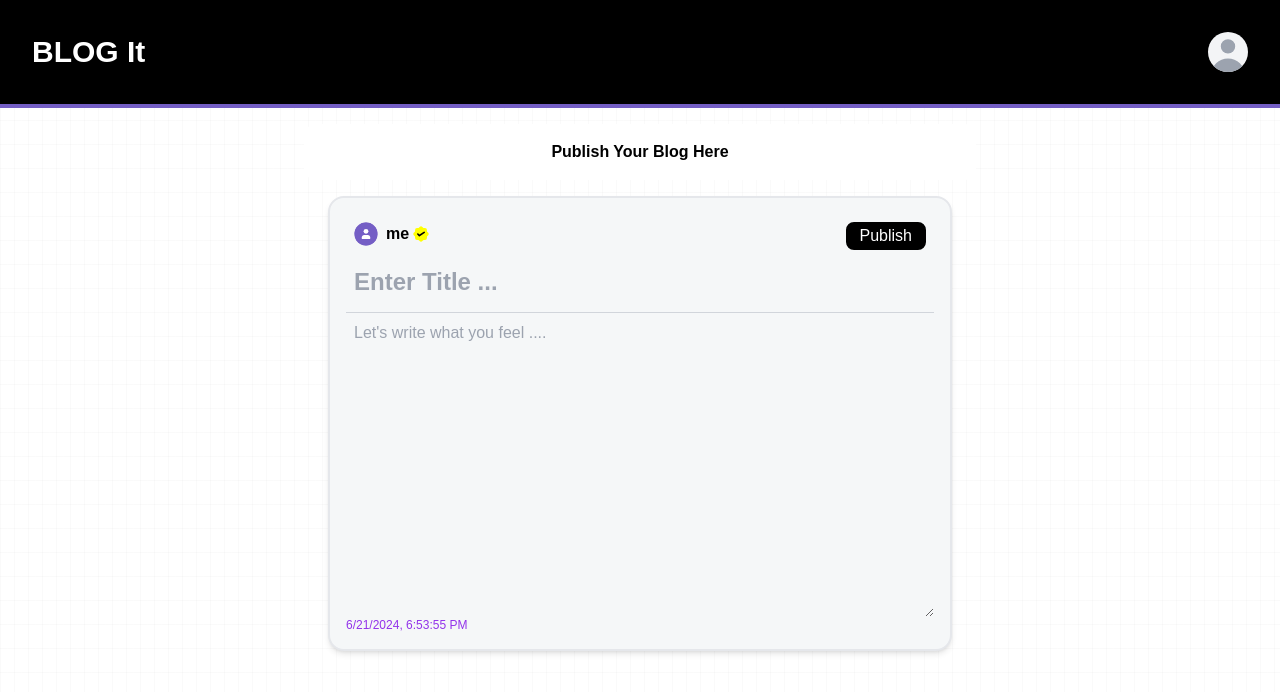
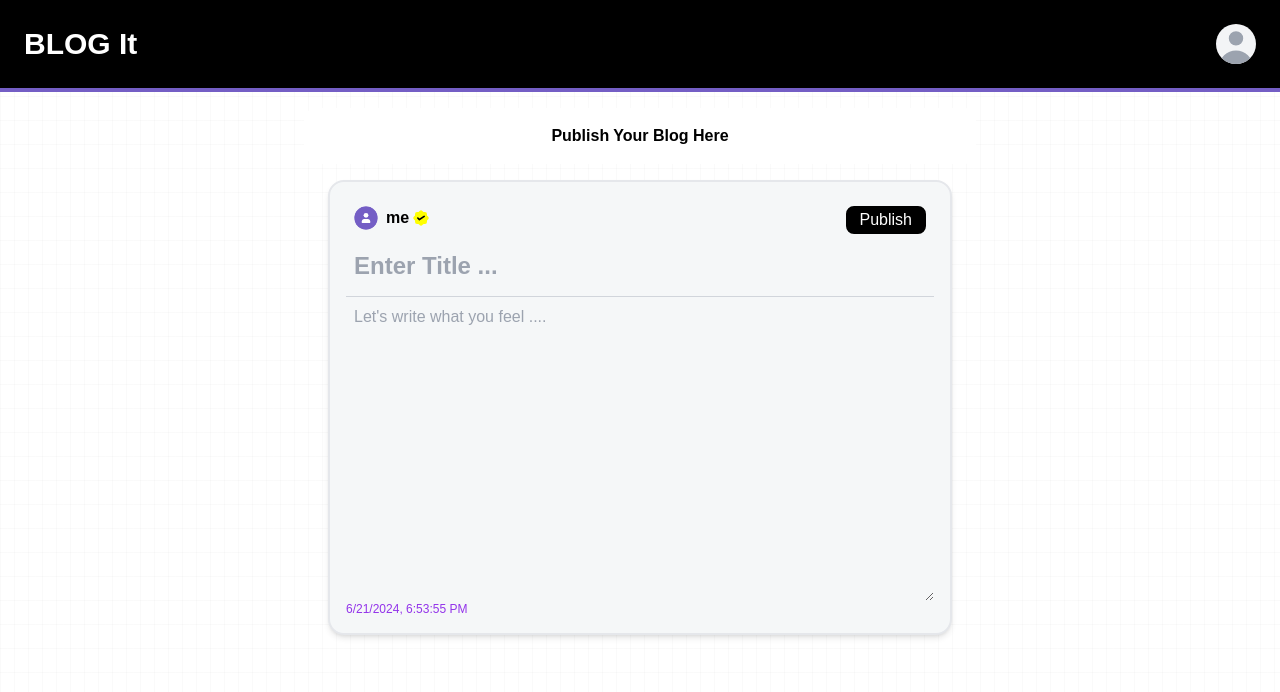
Before and after one commit to ImThanOs36/medium-blog, a React (Vite) app in the folder frontend/: page /publish in a window 1280 px wide. Shown: the top 692 px of the page. Built offline with nearby package versions, Linux system fonts and the light colour scheme; a web font is replaced by a local one.

Commit message:
appbar height fixed

```diff
--- a/frontend/src/components/Appbar.tsx
+++ b/frontend/src/components/Appbar.tsx
@@ -10,7 +10,7 @@ function Appbar({ isThat }: isThatType) {
         <div className="sticky top-0  z-50">
 
             <nav className="backdrop-blur-xl  bg-black border-b-4 border-[#745ec5] ">
-                <div className="max-w-screen-xl flex flex-wrap items-center gap-5 sm:gap-0 mx-auto p-8 justify-between sm:justify-between">
+                <div className="max-w-screen-xl flex flex-wrap items-center gap-5 sm:gap-0 mx-auto p-6 justify-between sm:justify-between">
                     <Link to={"/"}> <h1 className="font-clash_display text-3xl font-bold text-white">  BLOG  It</h1></Link>
                     <div className="flex items-center sm:gap-5 md:order-2 space-x-3 md:space-x-0 rtl:space-x-reverse">
                         {isThat ? <nav>
```
